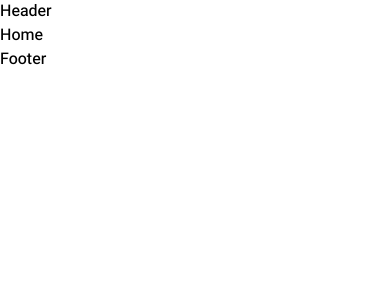
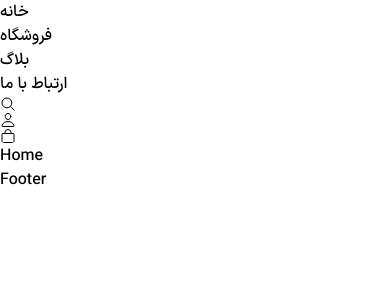
Before and after one commit to kouroshey/ecommerce, a React (Vite) app: page / in a window 390 px wide. Shown: the top 300 px of the page. Built offline with nearby package versions, Linux system fonts and the light colour scheme.

Commit message:
add css reset, create NavMobile component

```diff
--- a/package.json
+++ b/package.json
@@ -11,8 +11,10 @@
   },
   "dependencies": {
     "@reduxjs/toolkit": "^1.9.7",
+    "normalize.css": "^8.0.1",
     "react": "^18.2.0",
     "react-dom": "^18.2.0",
+    "react-icons": "^4.11.0",
     "react-redux": "^8.1.3",
     "react-router-dom": "^6.18.0"
   },
--- /dev/null
+++ b/src/components/partials/header/content/NavIcons.jsx
@@ -0,0 +1,13 @@
+import { IoSearchOutline, IoPersonOutline, IoBagOutline } from 'react-icons/io5'
+
+const NavIcons = () => {
+  return (
+      <section className=''>
+          <IoSearchOutline />
+          <IoPersonOutline />
+          <IoBagOutline />
+    </section>
+  )
+}
+
+export default NavIcons
--- /dev/null
+++ b/src/components/partials/header/content/NavMobile.jsx
@@ -0,0 +1,22 @@
+import { Link } from "react-router-dom"
+import NavIcons from "./NavIcons"
+import { useState } from "react"
+
+const NavMobile = () => {
+    const [navCollapsed, setNavCollapsed] = useState(true)
+    return (
+        <div className={`${!navCollapsed ? 'bg-black/60 fixed h-full w-screen blur-lg' : ''}`}>
+            <header className="">
+            <ul>
+                <li><Link to='/'>خانه</Link></li>
+                <li><Link to='shop'>فروشگاه</Link></li>
+                <li><Link to='#'>بلاگ</Link></li>
+                <li><Link to='#'>ارتباط با ما</Link></li>
+            </ul>
+            <NavIcons />
+        </header>
+        </div>
+    )
+}
+
+export default NavMobile
--- a/src/components/partials/header/index.jsx
+++ b/src/components/partials/header/index.jsx
@@ -1,8 +1,10 @@
-import React from 'react'
+import NavMobile from "./content/NavMobile"
 
 const Header = () => {
   return (
-    <div>Header</div>
+    <>
+    <NavMobile />
+    </>
   )
 }
 
--- a/src/main.jsx
+++ b/src/main.jsx
@@ -1,6 +1,7 @@
 import { StrictMode } from 'react'
 import ReactDOM from 'react-dom/client'
 import App from './App.jsx'
+import "normalize.css/normalize.css";
 import './index.css'
 
 import store from './app/store.js'
```
Also changed, not shown: 1 other file (tests, documents, lock files or other folders).
